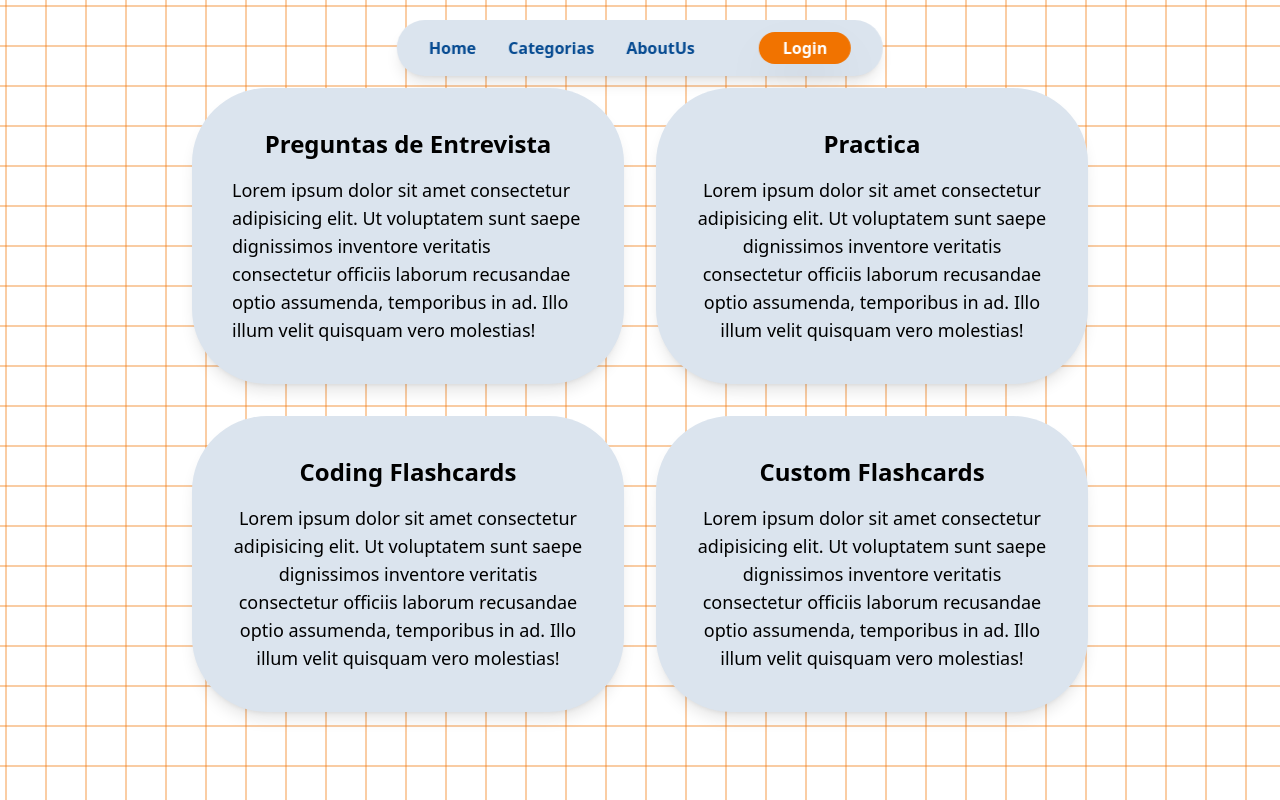
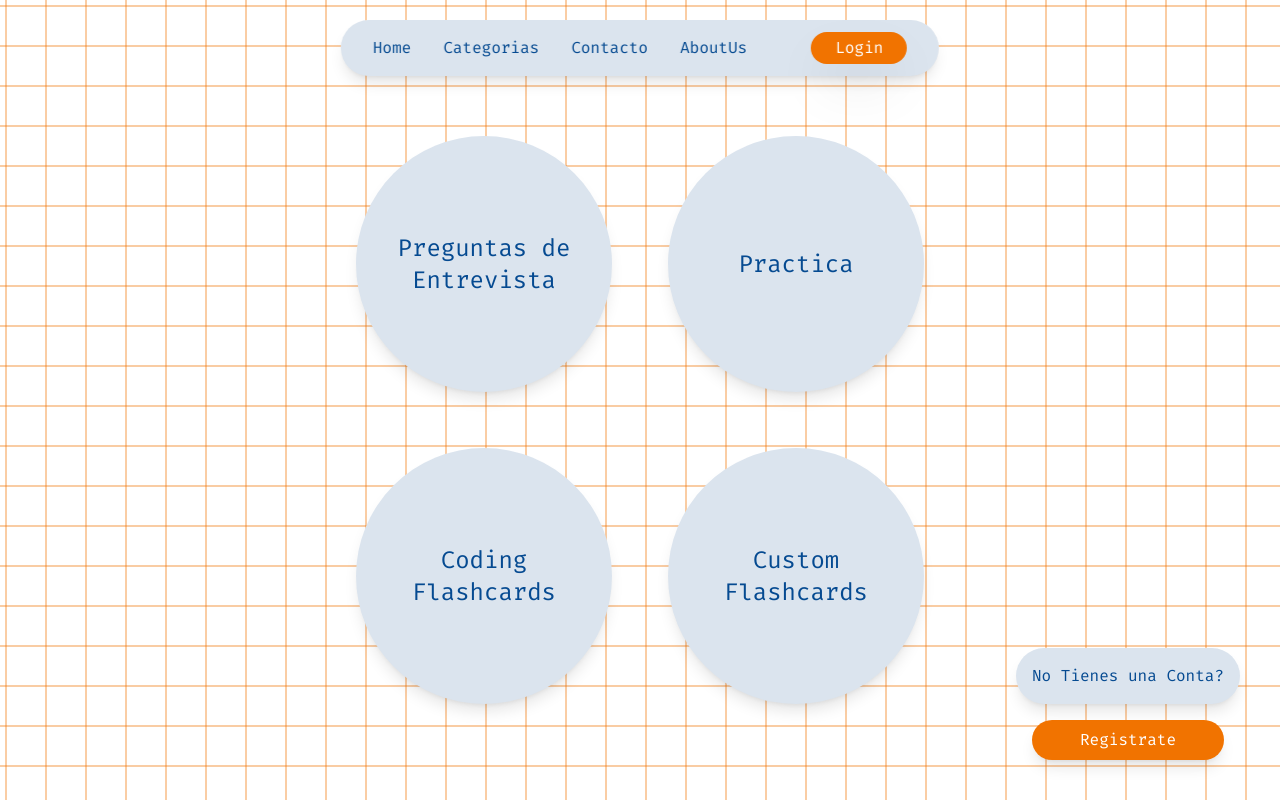
Before and after one commit to iZergiodev/Front-Flash4Devs, a React (Vite) app: page /auth in a window 1280 px wide. Built offline with nearby package versions, Linux system fonts and the light colour scheme.

Commit message:
Add Button en Home, cambio Estilos, font

```diff
--- a/index.html
+++ b/index.html
@@ -4,6 +4,7 @@
     <meta charset="UTF-8" />
     <link rel="icon" href="/flash-favicon1.png" type="image/x-icon">
     <link rel="stylesheet" href="./src/index.css">
+    <link href="https://fonts.googleapis.com/css2?family=Fira+Code:wght@400;700&display=swap" rel="stylesheet">
     <meta name="viewport" content="width=device-width, initial-scale=1.0" />
     <title>Flash4Devs</title>
   </head>
--- a/src/auth/views/Home.jsx
+++ b/src/auth/views/Home.jsx
@@ -4,6 +4,8 @@ import { MenuRight } from "../../components/MenuRight";
 import AnimatedContent from "../../components/effectcomponents/AnimatedContent";
 import { useUserStore } from "../../store/userStore";
 import { decodeToken } from "../../utils/decodeToken";
+import { motion } from "framer-motion";
+import { Link } from "react-router";
 
 export const Home = () => {
   const { isLogged } = useUserStore();
@@ -24,6 +26,12 @@ export const Home = () => {
       return sub;
     }
     return;
+  };
+
+  const cardVariants = {
+    hidden: { opacity: 0, scale: 0.8 },
+    visible: { opacity: 1, scale: 1, transition: { duration: 0.5 } },
+    hover: { scale: 1.1, transition: { duration: 0.3 } },
   };
 
   return (
@@ -53,50 +61,115 @@ export const Home = () => {
           borderColor="rgba(241, 115, 0, 0.4)"
           hoverFillColor="#81A4CD"
         />
+
         <div className="absolute inset-0 flex items-center justify-center p-4 z-10 sm:mt-0 mt-30 pointer-events-none">
-          <div className="grid grid-cols-1 md:grid-cols-2 gap-8 w-full max-w-4xl">
-            <div className="bg-card p-6 md:p-10 rounded-3xl md:rounded-[75px] shadow-lg pointer-events-auto">
-              <h2 className="text-xl md:text-2xl font-bold mb-4 text-center">
+          <div className="flex flex-wrap gap-14 w-[600px] max-w-4xl justify-center mt-10">
+            <motion.div
+              className="w-64 h-64 rounded-full flex items-center justify-center bg-card text-text text-center p-6 shadow-lg pointer-events-auto relative overflow-hidden cursor-pointer"
+              variants={cardVariants}
+              initial="hidden"
+              animate="visible"
+              whileHover="hover"
+            >
+              <h2 className="text-xl md:text-2xl font-bold font-mono">
                 Preguntas de Entrevista
               </h2>
-              <p className="text-base md:text-lg">
-                Lorem ipsum dolor sit amet consectetur adipisicing elit. Ut
-                voluptatem sunt saepe dignissimos inventore veritatis
-                consectetur officiis laborum recusandae optio assumenda,
-                temporibus in ad. Illo illum velit quisquam vero molestias!
+              <div
+                className="absolute inset-0 text-white bg-opacity-80 flex items-center justify-center opacity-0 hover:opacity-100 transition-opacity duration-300"
+                style={{
+                  background:
+                    "linear-gradient(135deg, var(--color-primary), var(--color-secondary))",
+                }}
+              >
+                <p className="text-sm p-4">
+                  Descrição breve sobre o card de perguntas de entrevista...
                 </p>
               </div>
-            <div className="bg-card p-6 md:p-10 rounded-3xl md:rounded-[75px] shadow-lg text-center pointer-events-auto">
-              <h2 className="text-xl md:text-2xl font-bold mb-4">Practica</h2>
-              <p className="text-base md:text-lg text-center">
-                Lorem ipsum dolor sit amet consectetur adipisicing elit. Ut
-                voluptatem sunt saepe dignissimos inventore veritatis
-                consectetur officiis laborum recusandae optio assumenda,
-                temporibus in ad. Illo illum velit quisquam vero molestias!
+            </motion.div>
+
+            <motion.div
+              className="w-64 h-64 rounded-full flex items-center justify-center bg-card text-text text-center p-6 shadow-lg pointer-events-auto relative overflow-hidden cursor-pointer"
+              variants={cardVariants}
+              initial="hidden"
+              animate="visible"
+              whileHover="hover"
+            >
+              <h2 className="text-xl md:text-2xl font-bold font-mono">
+                Practica
+              </h2>
+              <div
+                className="absolute inset-0 text-white bg-opacity-80 flex items-center justify-center opacity-0 hover:opacity-100 transition-opacity duration-300"
+                style={{
+                  background:
+                    "linear-gradient(135deg, var(--color-accent), var(--color-muted))",
+                }}
+              >
+                <p className="text-sm p-4">
+                  Descrição breve sobre o card de prática...
                 </p>
               </div>
-            <div className="bg-card p-6 md:p-10 rounded-3xl md:rounded-[75px] shadow-lg text-center pointer-events-auto">
-              <h2 className="text-xl md:text-2xl font-bold mb-4">
+            </motion.div>
+
+            <motion.div
+              className="w-64 h-64 rounded-full flex items-center justify-center bg-card text-text text-center p-6 shadow-lg pointer-events-auto relative overflow-hidden cursor-pointer"
+              variants={cardVariants}
+              initial="hidden"
+              animate="visible"
+              whileHover="hover"
+            >
+              <h2 className="text-xl md:text-2xl font-bold font-mono">
                 Coding Flashcards
               </h2>
-              <p className="text-base md:text-lg">
-                Lorem ipsum dolor sit amet consectetur adipisicing elit. Ut
-                voluptatem sunt saepe dignissimos inventore veritatis
-                consectetur officiis laborum recusandae optio assumenda,
-                temporibus in ad. Illo illum velit quisquam vero molestias!
+              <div
+                className="absolute inset-0 text-white bg-opacity-80 flex items-center justify-center opacity-0 hover:opacity-100 transition-opacity duration-300"
+                style={{
+                  background:
+                    "linear-gradient(135deg, var(--color-muted), var(--color-accent))",
+                }}
+              >
+                <p className="text-sm p-4">
+                  Descrição breve sobre o card de flashcards de programação...
                 </p>
               </div>
-            <div className="bg-card p-6 md:p-10 rounded-3xl md:rounded-[75px] shadow-lg text-center pointer-events-auto">
-              <h2 className="text-xl md:text-2xl font-bold mb-4">
+            </motion.div>
+
+            <motion.div
+              className="w-64 h-64 rounded-full flex items-center justify-center bg-card text-text text-center p-6 shadow-lg pointer-events-auto relative overflow-hidden cursor-pointer"
+              variants={cardVariants}
+              initial="hidden"
+              animate="visible"
+              whileHover="hover"
+            >
+              <h2 className="text-xl md:text-2xl font-bold font-mono">
                 Custom Flashcards
               </h2>
-              <p className="text-base md:text-lg">
-                Lorem ipsum dolor sit amet consectetur adipisicing elit. Ut
-                voluptatem sunt saepe dignissimos inventore veritatis
-                consectetur officiis laborum recusandae optio assumenda,
-                temporibus in ad. Illo illum velit quisquam vero molestias!
+              <div
+                className="absolute inset-0 text-white bg-opacity-80 flex items-center justify-center opacity-0 hover:opacity-100 transition-opacity duration-300"
+                style={{
+                  background:
+                    "linear-gradient(135deg, var(--color-secondary), var(--color-primary))",
+                }}
+              >
+                <p className="text-sm p-4">
+                  Descrição breve sobre o card de flashcards personalizados...
                 </p>
               </div>
+            </motion.div>
+            {!isLogged ? (
+              <div className="flex flex-col justify-center items-center gap-4 fixed bottom-10 right-10">
+                <p className="bg-card rounded-full p-4 shadow-lg text-text font-semibold font-mono">
+                  No Tienes una Conta?
+                </p>
+                <Link
+                  to="/auth/register"
+                  className="w-48 flex items-center justify-center text-white bg-accent py-2 px-4 rounded-full shadow-lg hover:bg-secondary transition-colors duration-200 focus:outline-none focus:ring-2 focus:ring-primary cursor-pointer pointer-events-auto font-semibold text-md"
+                >
+                  Registrate
+                </Link>
+              </div>
+            ) : (
+              ""
+            )}
           </div>
         </div>
       </div>
--- a/src/components/MenuRight.jsx
+++ b/src/components/MenuRight.jsx
@@ -44,7 +44,7 @@ export const MenuRight = ({ name, email }) => {
                   initial={{ opacity: 0, y: -20 }}
                   animate={{ opacity: 1, y: 0 }}
                   exit={{ opacity: 0, y: -20 }}
-                  className="absolute right-0 mt-4 w-50 bg-card rounded-lg shadow-lg backdrop-blur-md border border-muted/20"
+                  className="absolute right-0 mt-4 w-60 bg-card rounded-lg shadow-lg backdrop-blur-md border border-muted/20"
                 >
                   <ul className="py-2">
                     <li className="border-b border-muted/20 mb-1 pb-2 flex flex-col items-center justify-center">
--- a/src/components/Navbar.jsx
+++ b/src/components/Navbar.jsx
@@ -4,6 +4,7 @@ import { useUserStore } from "../store/userStore";
 const listItems = [
   { name: "Home", path: "/auth/home" },
   { name: "Categorias", path: "/auth/categorias" },
+  { name: "Contacto", path: "/auth/contacto" },
   { name: "AboutUs", path: "/auth/about-us" },
 ];
 
--- a/src/index.css
+++ b/src/index.css
@@ -1,7 +1,11 @@
-
-
 @import "tailwindcss";
 
+* {
+    font-family: "Fira Code", serif;
+    font-optical-sizing: auto;
+    font-weight: 500;
+    font-style: normal;
+}
 
 @theme {
     --color-primary: #054A91;
```
Also changed, not shown: src/components/effectcomponents/Squares.css (line endings or trailing spaces), src/components/effectcomponents/Squares.jsx (line endings or trailing spaces). Lines whose indentation alone changed are shown as unchanged.
